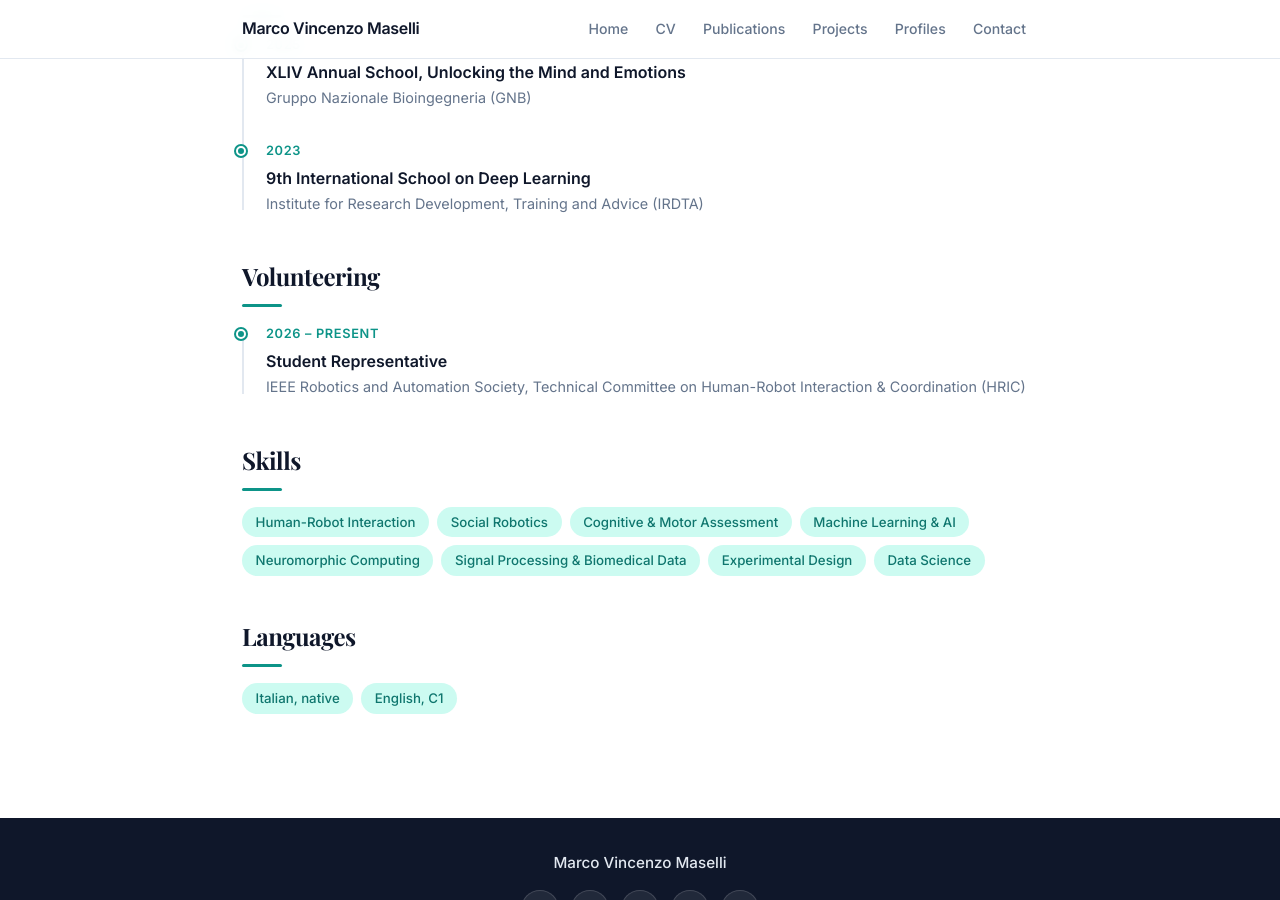
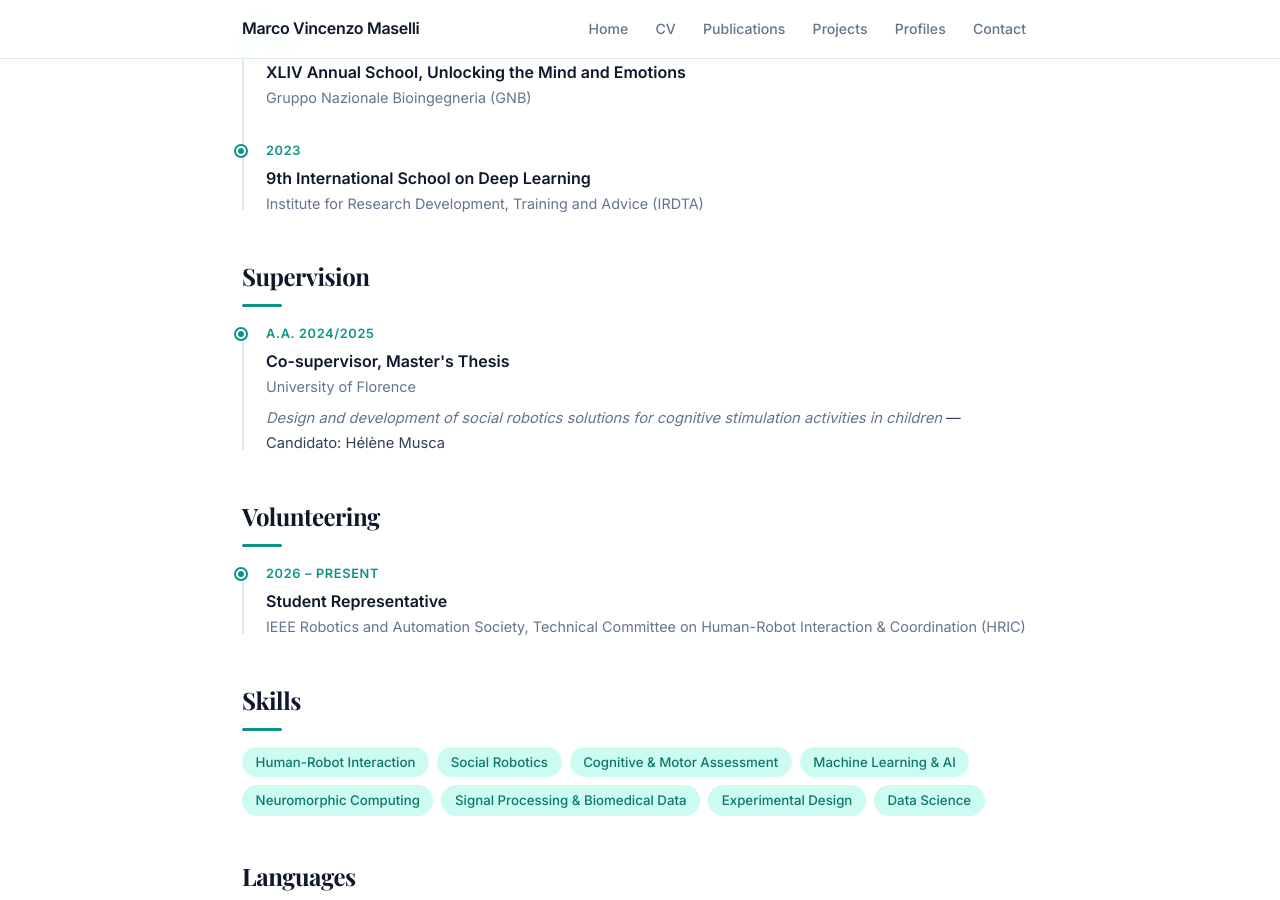
Before and after one commit to marcovmaselli/marcovmaselli.github.io, a Jekyll site: the page built from cv.md, in a window 1280 px wide and 900 px high, scrolled down 2894 px. Built offline with Jekyll 4.4.1, drawn with Linux system fonts in a browser that asks for light colours; a style sheet for code colours, icons or effects is not loaded.

Commit message:
Update CV: add supervision section for Master's thesis and remove teaching details

```diff
--- a/cv.md
+++ b/cv.md
@@ -103,6 +103,17 @@ title: Curriculum Vitae
   </div>
 </div>
 
+## Supervision
+
+<div class="timeline">
+  <div class="timeline-item">
+    <div class="timeline-date">A.A. 2024/2025</div>
+    <div class="timeline-title">Co-supervisor, Master's Thesis</div>
+    <div class="timeline-sub">University of Florence</div>
+    <p style="font-size:0.92rem;"><em>Design and development of social robotics solutions for cognitive stimulation activities in children</em> — Candidato: Hélène Musca</p>
+  </div>
+</div>
+
 ## Volunteering
 
 <div class="timeline">
```
Also changed, not shown: teaching.md (deleted, +0 -20 lines), 1 other file.
